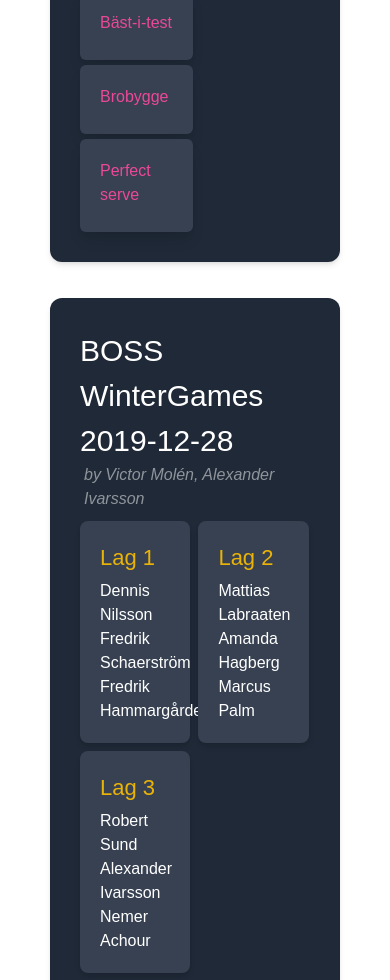
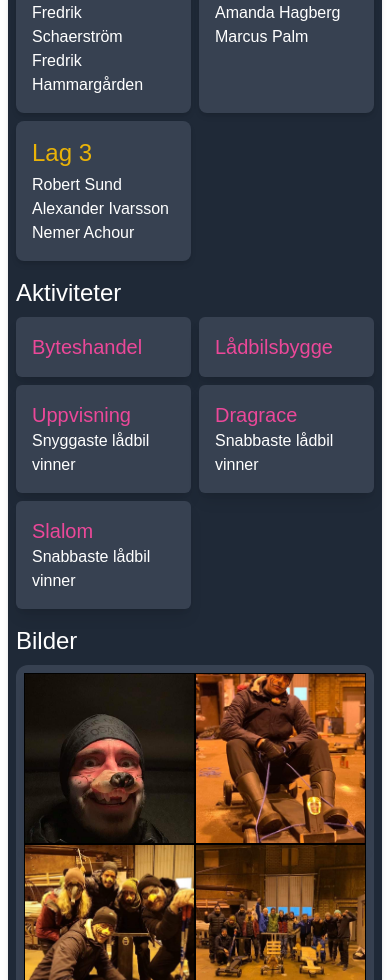
Before and after one commit to SebastianUdden/boss-wintergames, a React (Vite) app: page /history in a window 390 px wide. Shown: the part 1020-2000 px from the top of the page. Built offline with nearby package versions, Linux system fonts and the light colour scheme; a web font is replaced by a local one.

Commit message:
fix responsive wg-history

```diff
--- a/src/components/wg-history/WgHistory.tsx
+++ b/src/components/wg-history/WgHistory.tsx
@@ -2,7 +2,7 @@ import { Link } from "react-router-dom";
 import { WinterGames } from "./components/WinterGames";
 
 export const WgHistory = () => (
-  <div className="p-10">
+  <div className="p-2">
     <h1>WinterGames History</h1>
     <Link to="/">Home</Link>
     <WinterGames />
--- a/src/components/wg-history/components/Activities.tsx
+++ b/src/components/wg-history/components/Activities.tsx
@@ -9,14 +9,11 @@ interface IActivities {
 
 export const Activities = ({ activities }: IActivities) => (
   <div>
-    <h2 className="mt-[15px] mb-[10px] text-[30px]">Aktiviteter</h2>
-    <div className="flex flex-wrap">
+    <h2 className="mb-2 text-2xl">Aktiviteter</h2>
+    <div className="grid grid-cols-2 gap-2">
       {activities.map((a: IActivity) => (
-        <div
-          key={a.title}
-          className="mt-[5px] mr-[5px] rounded-md bg-gray-700 p-[20px] w-[49%] box-border shadow-lg"
-        >
-          <h3 className="mb-[5px] text-pink-500">{a.title}</h3>
+        <div key={a.title} className="p-4 bg-gray-700 rounded-md shadow-lg">
+          <h3 className="text-xl text-pink-500">{a.title}</h3>
           {a.description && <p className="m-0">{a.description}</p>}
         </div>
       ))}
--- a/src/components/wg-history/components/Images.tsx
+++ b/src/components/wg-history/components/Images.tsx
@@ -4,14 +4,12 @@ interface IImages {
 
 export const Images = ({ images }: IImages) => (
   <div>
-    {images.length !== 0 && (
-      <h2 className="mt-[15px] mb-[10px] text-[30px]">Bilder</h2>
-    )}
-    <div className="flex flex-wrap max-h-[80vh] overflow-scroll rounded-xl">
+    <h2 className="mb-2 text-2xl">Bilder</h2>
+    <div className="grid grid-cols-2 max-h-[80vh] overflow-y-scroll rounded-xl bg-gray-700 p-2">
       {images.map((a) => (
         <img
           key={a}
-          className="my-[5px] mr-[10px] rounded-xl border border-black shadow-lg"
+          className="object-cover w-full h-auto border border-black shadow-lg aspect-square"
           src={a}
           alt={a}
         />
--- a/src/components/wg-history/components/Teams.tsx
+++ b/src/components/wg-history/components/Teams.tsx
@@ -8,13 +8,13 @@ interface ITeams {
 }
 
 export const Teams = ({ teams }: ITeams) => (
-  <div className="flex flex-wrap gap-2">
+  <div className="grid grid-cols-2 gap-2">
     {teams.map((t) => (
       <div
         key={t.title}
-        className="rounded-lg bg-gray-700 p-[20px] w-[48%] box-border shadow-md"
+        className="box-border p-4 bg-gray-700 rounded-lg shadow-md"
       >
-        <h3 className="mb-[5px] text-yellow-500 text-[22px]">{t.title}</h3>
+        <h3 className="mb-1 text-2xl text-yellow-500">{t.title}</h3>
         <ul className="p-0 m-0 list-none">
           {t.members.map((p) => (
             <li key={p}>{p}</li>
--- a/src/components/wg-history/components/WinterGame.tsx
+++ b/src/components/wg-history/components/WinterGame.tsx
@@ -21,14 +21,14 @@ export const WinterGame = ({
 }: Props) => {
   const t = title || "BOSS WinterGames";
   return (
-    <div className="bg-gray-800 text-white rounded-xl p-[30px] bp-[50px] m-[10px] shadow-md">
-      <h2 className="mb-0 text-[30px]">{`${t} ${occurred}`}</h2>
-      <p className="mb-[10px] ml-1 italic opacity-50">
-        by {coordinators.join(", ")}
-      </p>
+    <div className="flex flex-col gap-4 p-2 text-white bg-gray-800 shadow-md rounded-xl">
+      <div>
+        <h2 className="mb-0 text-3xl">{`${t} ${occurred}`}</h2>
+        <p className="ml-1 italic opacity-50">by {coordinators.join(", ")}</p>
+      </div>
       <Teams teams={teams} />
       <Activities activities={activities} />
-      <Images images={images} />
+      {images.length !== 0 && <Images images={images} />}
     </div>
   );
 };
--- a/src/components/wg-history/components/WinterGames.tsx
+++ b/src/components/wg-history/components/WinterGames.tsx
@@ -2,7 +2,7 @@ import { wintergames } from "../constants/previousWinterGames";
 import { WinterGame } from "./WinterGame";
 
 export const WinterGames = () => (
-  <div className="max-w-[800px] m-auto flex flex-col gap-4">
+  <div className="flex flex-col gap-4 m-auto mt-4 max-w-[1000px]">
     {wintergames.map((wg) => (
       <WinterGame {...wg} />
     ))}
--- a/src/pages/Home.tsx
+++ b/src/pages/Home.tsx
@@ -23,12 +23,12 @@ export const Home = () => (
           key={label}
           to={to}
           className={cn(
-            "relative text-4xl text-white bg-black rounded-xl hover:text-white p-44 aspect-square flex items-center group",
-            `bg-${image}`
+            "relative text-4xl text-white bg-black rounded-xl hover:text-white aspect-square flex items-center justify-center group w-full max-w-[50vh]",
+            `bg-${image} bg-cover`
           )}
         >
-          {label}
-          <div className="absolute inset-0 flex items-center justify-center transition-opacity duration-300 bg-black opacity-50 group-hover:opacity-0">
+          <div className="w-full text-center">{label}</div>
+          <div className="absolute inset-0 flex items-center justify-center transition-opacity duration-300 bg-black opacity-70 group-hover:opacity-0 group-active:opacity-0 max-w-[50vh]">
             {label}
           </div>
         </Link>
```
